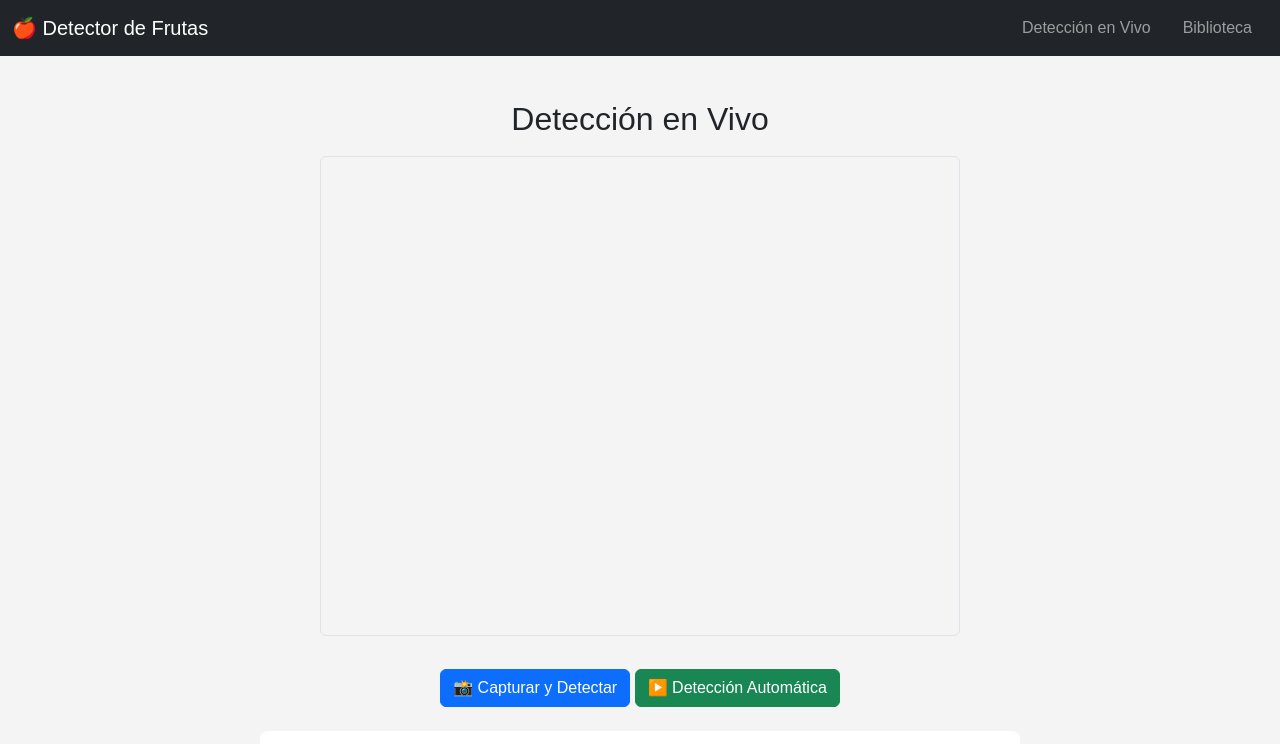
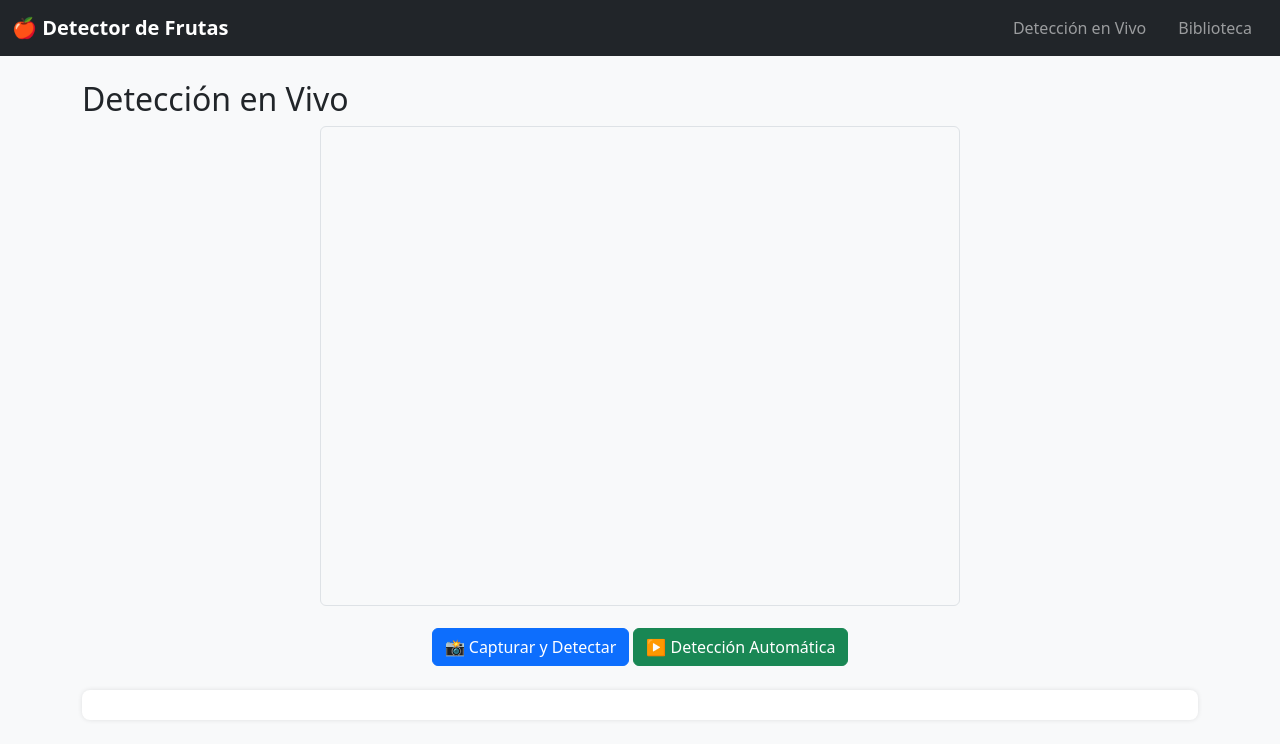
Before and after one commit to GianmarcoIC/Proyecto-Productivo-IIIA, a Flask app: page / in a window 1280 px wide. Shown: the top 744 px of the page. Run offline with Flask 3, Linux system fonts and the light colour scheme.

Commit message:
Update style.css

```diff
--- a/static/style.css
+++ b/static/style.css
@@ -1,33 +1,18 @@
-body{
-  font-family: Arial, Helvetica, sans-serif;
-  background: #f4f4f4;
-  text-align: center;
+body {
+  background-color: #f8f9fa;
 }
-.container{
-  max-width: 800px;
-  margin: 0 auto;
-  padding: 20px;
+
+.navbar-brand {
+  font-weight: bold;
 }
-button{
-  padding: 12px 24px;
-  background: #007bff;
-  color: #fff;
-  border: none;
-  border-radius: 4px;
-  cursor: pointer;
-  font-size: 16px;
-}
-button:hover{
-  background: #0056b3;
-}
-video, img{
-  border: 2px solid #ddd;
-  margin: 10px;
-}
-#results{
-  margin-top: 20px;
+
+#results {
   background: #fff;
   padding: 15px;
   border-radius: 8px;
-  text-align: left;
+  box-shadow: 0 0 5px rgba(0,0,0,0.1);
 }
+
+.card {
+  box-shadow: 0 0 8px rgba(0,0,0,0.1);
+}
```
